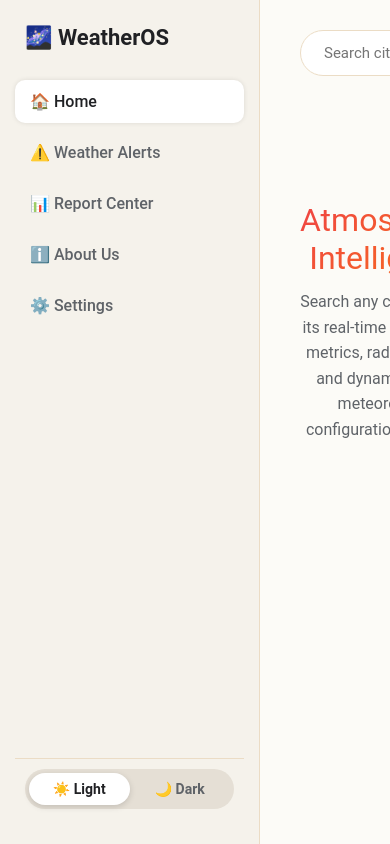
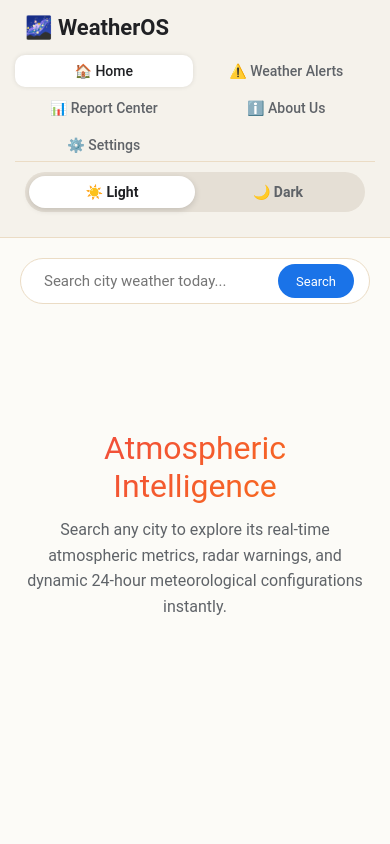
Before and after one commit to NwalTahir/weather-app-python-HTML, a Django app: template weather_app/templates/weather_app/index.html in a window 390 px wide. Run offline with Django 5.2, Linux system fonts and the light colour scheme; the template is opened without the code that fills it, so the values that code supplies are empty; parts of the project's set-up code (start-up, migrations or seed data) failed here and were passed over; some libraries are stand-ins or nearby versions.

Commit message:
Enhance responsive styles for various screen sizes

```diff
--- a/weather_app/templates/weather_app/index.html
+++ b/weather_app/templates/weather_app/index.html
@@ -168,6 +168,114 @@
         .generic-card { background: var(--card-bg); padding: 25px; border-radius: 12px; border: 1px solid var(--border-color); line-height: 2; }
         .error-msg { color: #ef4444; font-weight: 500; }
         .setting-row { display: flex; justify-content: space-between; align-items: center; padding: 12px 0; border-bottom: 1px dashed var(--border-color); }
+
+/* Tablets and Small Desktops (Large Screens / Landscape Mobile) */
+@media screen and (max-width: 1024px) {
+    .main-container {
+        padding: 20px 20px 0 20px; /* Padding thoda kam kr diya */
+    }
+    .dashboard-panel {
+        max-width: 100%;
+    }
+}
+
+/* Tablets / Medium Screens */
+@media screen and (max-width: 768px) {
+    body {
+        flex-direction: column; /* Sidebar top par chala jaye aur dashboard niche */
+        height: auto;
+        overflow-y: auto; /* Screen scroll ho sakegi */
+    }
+    .sidebar {
+        width: 100%;
+        height: auto;
+        border-right: none;
+        border-bottom: 1px solid var(--border-color);
+        padding: 15px;
+    }
+    .brand-title {
+        margin-bottom: 15px;
+    }
+    .menu-list {
+        flex-direction: row; /* Tabs ko horizontal lines mein convert kiya */
+        flex-wrap: wrap;
+        gap: 5px;
+    }
+    .menu-item {
+        padding: 8px 12px;
+        font-size: 14px;
+        flex: 1;
+        min-width: 120px;
+        justify-content: center;
+    }
+    .main-container {
+        padding: 20px;
+        height: auto;
+        overflow-y: visible;
+    }
+    .search-form {
+        width: 100%; /* Search bar full width ho jaye */
+    }
+    .main-weather-block {
+        grid-template-columns: 1fr; /* Single column grid grid items stack krne ke liye */
+        text-align: center;
+        gap: 20px;
+    }
+    .left-vector-zone {
+        justify-content: center;
+    }
+    .extra-stats {
+        border-left: none;
+        border-top: 1px solid var(--border-color);
+        border-bottom: 1px solid var(--border-color);
+        padding-left: 0;
+        padding-top: 15px;
+        padding-bottom: 15px;
+    }
+    .right-indices-box {
+        min-width: 100%;
+    }
+    .condition-headline {
+        text-align: center;
+    }
+    .triggers-split-layout {
+        grid-template-columns: 1fr; /* Triggers and Operations Feed vertically align ho jayen */
+    }
+    .footer-columns-grid {
+        grid-template-columns: repeat(2, 1fr); /* Footer links columns mobile k mutabiq adjusting */
+    }
+    .footer-bottom-flex {
+        flex-direction: column;
+        align-items: center;
+        text-align: center;
+        gap: 20px;
+    }
+    .footer-signature-zone {
+        text-align: center;
+    }
+}
+
+/* Mobile Screens (Phones) */
+@media screen and (max-width: 480px) {
+    .menu-list {
+        display: grid;
+        grid-template-columns: repeat(2, 1fr); /* Mobile screen par tabs 2x2 grid ban jayenge */
+    }
+    .top-row {
+        flex-direction: column;
+        gap: 15px;
+    }
+    .weather-card, .outside-section-card {
+        padding: 15px; /* Padding kam kr di taake content screen ke andar fit rhe */
+    }
+    .temp-num-container {
+        font-size: 55px; /* Temperature font size chota kr diya */
+    }
+    .footer-columns-grid {
+        grid-template-columns: 1fr; /* Footer links ek single line stack mein */
+    }
+}
+
     </style>
     <!-- Vercel Web Analytics -->
     <script defer src="https://cdn.vercel-insights.com/v1/script.js"></script>
```
